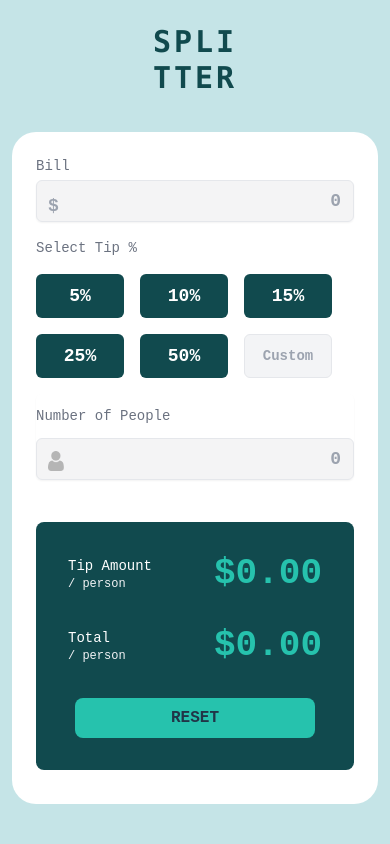
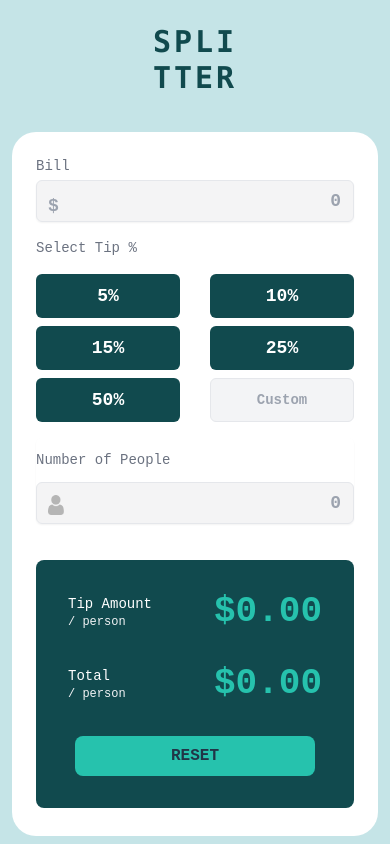
Before and after one commit to ayeshakhan-29/Splitter, a React (Vite) app: page / in a window 390 px wide. Built offline with nearby package versions, Linux system fonts and the light colour scheme.

Commit message:
changed mobile buttons layout

```diff
--- a/src/App.jsx
+++ b/src/App.jsx
@@ -22,9 +22,15 @@ export default function App() {
     const finalTipPercentage = customTipPercentage || tipPercentage;
     const bill = parseFloat(billAmount);
     const tip = bill * (finalTipPercentage / 100);
-    const tipPerPerson = numberOfPeople === '' || numberOfPeople === '0' ? 0 : tip / parseFloat(numberOfPeople);
+    const tipPerPerson =
+      numberOfPeople === "" || numberOfPeople === "0"
+        ? 0
+        : tip / parseFloat(numberOfPeople);
     const totalBillWithTip = bill + tip;
-    const billPerPerson = numberOfPeople === '' || numberOfPeople === '0' ? 0 : totalBillWithTip / parseFloat(numberOfPeople);
+    const billPerPerson =
+      numberOfPeople === "" || numberOfPeople === "0"
+        ? 0
+        : totalBillWithTip / parseFloat(numberOfPeople);
     console.log("Bill Amount:", bill);
     console.log("Final Tip Percentage:", finalTipPercentage);
     console.log("Number of People:", numberOfPeople);
@@ -32,24 +38,35 @@ export default function App() {
     console.log("Bill Per Person:", billPerPerson);
     return {
       tipPerPerson: isNaN(tipPerPerson) ? 0 : tipPerPerson.toFixed(2),
-      billPerPerson: isNaN(billPerPerson) ? 0 : billPerPerson.toFixed(2)
+      billPerPerson: isNaN(billPerPerson) ? 0 : billPerPerson.toFixed(2),
     };
   };
 
-
   return (
-    <div className="h-screen w-screen md:w-full md:h-full md:flex md:flex-wrap md:flex-col md:items-center md:justify-around">
-      <div className="text-center md:py-8 py-6">
-        <span className="uppercase font-mono text-3xl text-[#114A4E] tracking-widest">spli</span><br />
-        <span className="uppercase font-mono text-3xl mt-2 text-[#114A4E] tracking-widest">tter</span>
+    <div className=" md:h-screen h-screen w-screen md:w-screen md:flex md:flex-col md:items-center md:justify-center bg-[#c5e4e7]">
+      <div className="text-center md:py-0 py-6">
+        <span className="uppercase font-mono text-3xl text-[#114A4E] tracking-widest">
+          spli
+        </span>
+        <br />
+        <span className="uppercase font-mono text-3xl mt-2 text-[#114A4E] tracking-widest">
+          tter
+        </span>
       </div>
 
-      <div className="h-[42rem] md:h-full grid md:grid-cols-2 bg-white rounded-[1.5rem] m-3 p-2 ">
-        <div className="h-full w-full justify-center md:max-w-sm p-4">
-          <label htmlFor="bill" className="block text-sm font-medium text-gray-500 ">Bill</label>
+      <div className="h-[44rem] md:h-3/5 grid md:grid-cols-2 bg-white rounded-[1.5rem] m-3 p-2 ">
+        <div className="h-full w-full justify-center md:max-w-sm p-4 md:h-full">
+          <label
+            htmlFor="bill"
+            className="block text-sm font-medium text-gray-500 "
+          >
+            Bill
+          </label>
           <div className="relative mt-1 rounded-md shadow-sm">
             <div className="absolute inset-y-0 left-0 pl-3 flex pointer-events-none">
-              <span className="text-gray-400 mt-3 md:mt-4 text-lg md:text-lg">$</span>
+              <span className="text-gray-400 mt-3 md:mt-4 text-lg md:text-lg">
+                $
+              </span>
             </div>
             <input
               type="text"
@@ -63,53 +80,127 @@ export default function App() {
           </div>
 
           {/* Select Tip section */}
-          <label htmlFor="selectTip" className="block text-sm font-medium text-gray-500 py-4 md:py-4">Select Tip %</label>
-          <div className="flex mb-4">
+          <label
+            htmlFor="selectTip"
+            className="block text-sm font-medium text-gray-500 py-4 md:py-4"
+          >
+            Select Tip %
+          </label>
+          <div className="flex flex-wrap mb-4 w-full gap-2 justify-between">
             <button
-              className={`mr-4 px-4 py-2 ${selectedButton === 5 ? 'bg-[#26C2AD] text-[#114A4E]' : 'bg-[#114A4E] text-white'} text-lg font-bold rounded-md w-[5.5rem] md:w-[9.5rem]`}
-              onClick={() => { setTipPercentage(5); setSelectedButton(5); }}
+              className={` px-4 py-2 ${selectedButton === 5
+                  ? "bg-[#26C2AD] text-[#114A4E]"
+                  : "bg-[#114A4E] text-white"
+                } text-lg font-bold rounded-md w-[9rem] md:w-[6.5rem]`}
+              onClick={() => {
+                setTipPercentage(5);
+                setSelectedButton(5);
+              }}
             >
               5%
             </button>
-            <button className={`mr-4 px-4 py-2 ${selectedButton === 10 ? 'bg-[#26C2AD] text-[#114A4E]' : 'bg-[#114A4E] text-white'} text-lg font-bold rounded-md w-[5.5rem] md:w-[6.5rem]`} onClick={() => { setTipPercentage(10); setSelectedButton(10); }}>10%</button>
-            <button className={`px-4 py-2 ${selectedButton === 15 ? 'bg-[#26C2AD] text-[#114A4E]' : 'bg-[#114A4E] text-white'}  text-lg font-bold rounded-md w-[5.5rem] md:w-[6.5rem]`} onClick={() => { setTipPercentage(15); setSelectedButton(15); }}>15%</button>
-          </div>
-          <div className="flex mb-4">
-            <button className={`mr-4 px-4 py-2 ${selectedButton === 25 ? 'bg-[#26C2AD] text-[#114A4E]' : 'bg-[#114A4E] text-white'}  text-lg font-bold rounded-md w-[5.5rem] md:w-[6.5rem]`} onClick={() => { setTipPercentage(25); setSelectedButton(25); }}>25%</button>
-            <button className={`mr-4 px-4 py-2 ${selectedButton === 50 ? 'bg-[#26C2AD] text-[#114A4E]' : 'bg-[#114A4E] text-white'}  text-lg font-bold rounded-md w-[5.5rem] md:w-[6.5rem]`} onClick={() => { setTipPercentage(50); setSelectedButton(50); }}>50%</button>
+            <button
+              className={`px-4 py-2 ${selectedButton === 10
+                  ? "bg-[#26C2AD] text-[#114A4E]"
+                  : "bg-[#114A4E] text-white"
+                } text-lg font-bold rounded-md w-[9rem] md:w-[6.5rem]`}
+              onClick={() => {
+                setTipPercentage(10);
+                setSelectedButton(10);
+              }}
+            >
+              10%
+            </button>
+            <button
+              className={`px-4 py-2 ${selectedButton === 15
+                  ? "bg-[#26C2AD] text-[#114A4E]"
+                  : "bg-[#114A4E] text-white"
+                }  text-lg font-bold rounded-md w-[9rem] md:w-[6.5rem]`}
+              onClick={() => {
+                setTipPercentage(15);
+                setSelectedButton(15);
+              }}
+            >
+              15%
+            </button>
+            {/* </div>
+          <div className="flex mb-4"> */}
+            <button
+              className={`px-4 py-2 ${selectedButton === 25
+                  ? "bg-[#26C2AD] text-[#114A4E]"
+                  : "bg-[#114A4E] text-white"
+                }  text-lg font-bold rounded-md w-[9rem] md:w-[6.5rem]`}
+              onClick={() => {
+                setTipPercentage(25);
+                setSelectedButton(25);
+              }}
+            >
+              25%
+            </button>
+            <button
+              className={` px-4 py-2 ${selectedButton === 50
+                  ? "bg-[#26C2AD] text-[#114A4E]"
+                  : "bg-[#114A4E] text-white"
+                }  text-lg font-bold rounded-md w-[9rem] md:w-[6.5rem]`}
+              onClick={() => {
+                setTipPercentage(50);
+                setSelectedButton(50);
+              }}
+            >
+              50%
+            </button>
             <input
               type="text"
-              className="bg-gray-100 border md:text-center text-center text-sm md:text-lg font-semibold text-[#114A4E] rounded-md px-3 py-2 w-[5.5rem] md:w-[6.5rem] outline outline-0 focus:outline-0 border focus:border-2 focus:border-blue-500"
+              className="bg-gray-100 border md:text-center text-center text-sm md:text-lg font-semibold text-[#114A4E] rounded-md px-3 py-2 w-[9rem] md:w-[6.5rem] outline outline-0 focus:outline-0 border focus:border-2 focus:border-blue-500"
               placeholder="Custom"
               value={customTipPercentage}
               onChange={(e) => {
                 const value = e.target.value;
-                if (value === '' || (/^\d+$/.test(value) && value >= 1 && value <= 100)) {
+                if (
+                  value === "" ||
+                  (/^\d+$/.test(value) && value >= 1 && value <= 100)
+                ) {
                   setCustomTipPercentage(value);
                   setTipPercentage(value);
                 }
               }}
             />
-            {customTipPercentage && (parseInt(customTipPercentage) === 0 || parseInt(customTipPercentage) > 100) && (
-              <span className="text-red-500 text-sm font-medium ml-2">Enter a number between 1 and 100</span>
-            )}
+            {customTipPercentage &&
+              (parseInt(customTipPercentage) === 0 ||
+                parseInt(customTipPercentage) > 100) && (
+                <span className="text-red-500 text-sm font-medium ml-2">
+                  Enter a number between 1 and 100
+                </span>
+              )}
 
-            {customTipPercentage && (parseInt(customTipPercentage) === 0 || parseInt(customTipPercentage) > 100) && (
-              <span className="text-red-500 text-sm font-medium ml-2">Enter a number between 1 and 100</span>
-            )}
-
+            {customTipPercentage &&
+              (parseInt(customTipPercentage) === 0 ||
+                parseInt(customTipPercentage) > 100) && (
+                <span className="text-red-500 text-sm font-medium ml-2">
+                  Enter a number between 1 and 100
+                </span>
+              )}
           </div>
           {/* Number of People section */}
           <div className="relative mt-1 rounded-md shadow-sm">
             <div className="absolute inset-y-0 left-0 pl-3 flex items-center pointer-events-none">
-              <img src={user} className="md:h-[1.5rem] h-[1.2rem] mt-12 md:mt-10" alt="user" />
+              <img
+                src={user}
+                className="md:h-[1.5rem] h-[1.2rem] mt-12 md:mt-10"
+                alt="user"
+              />
             </div>
             <div className="flex">
-              <label htmlFor="numberOfPeople" className="block text-sm font-medium text-gray-500 md:py-3 py-3">
+              <label
+                htmlFor="numberOfPeople"
+                className="block text-sm font-medium text-gray-500 md:py-3 py-3"
+              >
                 Number of People
               </label>
               {numberOfPeople && parseInt(numberOfPeople) === 0 && (
-                <span className="text-red-500 text-sm font-medium ml-24 md:ml-36 md:py-3 py-3">can't be zero</span>
+                <span className="text-red-500 text-sm font-medium ml-24 md:ml-36 md:py-3 py-3">
+                  can't be zero
+                </span>
               )}
             </div>
             <input
@@ -123,7 +214,10 @@ export default function App() {
                   setNumberOfPeople(value);
                 }
               }}
-              className={`peer w-full h-full bg-transparent pl-10 pr-3 sm:text-2xl rounded-md text-right bg-zinc-100 text-[#114A4E] font-bold outline outline-0 focus:outline-0 disabled:bg-blue-gray-50 transition-all placeholder-shown:border placeholder-shown:border-blue-gray-200 placeholder-shown:border-t-blue-gray-200 border focus:border-2 text-lg px-3 py-2.5 rounded-[7px] ${numberOfPeople && parseInt(numberOfPeople) === 0 ? 'border-red-500' : 'border-blue-gray-200 focus:border-blue-500'}`}
+              className={`peer w-full h-full bg-transparent pl-10 pr-3 sm:text-2xl rounded-md text-right bg-zinc-100 text-[#114A4E] font-bold outline outline-0 focus:outline-0 disabled:bg-blue-gray-50 transition-all placeholder-shown:border placeholder-shown:border-blue-gray-200 placeholder-shown:border-t-blue-gray-200 border focus:border-2 text-lg px-3 py-2.5 rounded-[7px] ${numberOfPeople && parseInt(numberOfPeople) === 0
+                  ? "border-red-500"
+                  : "border-blue-gray-200 focus:border-blue-500"
+                }`}
               placeholder="0"
             />
           </div>
@@ -134,24 +228,37 @@ export default function App() {
           <div className=" bg-[#114A4E] rounded-lg md:w-full">
             <div className="p-8 flex justify-between gap-4 items-center  ">
               <div>
-                <label className="block text-sm font-medium text-white">Tip Amount</label>
+                <label className="block text-sm font-medium text-white">
+                  Tip Amount
+                </label>
                 <p className="font-normal text-xs text-gray-100">/ person</p>
               </div>
 
-              <p className="text-4xl font-semibold text-[#26C2AD]">${calculateTipPerPerson().tipPerPerson}</p>
+              <p className="text-4xl font-semibold text-[#26C2AD]">
+                ${calculateTipPerPerson().tipPerPerson}
+              </p>
             </div>
 
             {/* Bill Per Person */}
             <div className="px-8 flex justify-between gap-3 md:flex md:gap-2 items-center">
               <div>
-                <label className="block text-sm font-medium text-white">Total</label>
+                <label className="block text-sm font-medium text-white">
+                  Total
+                </label>
                 <p className="font-normal text-xs text-gray-100">/ person</p>
               </div>
-              <p className="text-4xl font-semibold text-[#26C2AD]">${calculateTipPerPerson().billPerPerson}</p>
+              <p className="text-4xl font-semibold text-[#26C2AD]">
+                ${calculateTipPerPerson().billPerPerson}
+              </p>
             </div>
             {/* Reset Button */}
             <div className="flex justify-center items-center md:mt-16">
-              <button className="m-8 h-[2.5rem] w-[15rem] rounded-lg bg-[#26C2AD]" onClick={resetValues}>RESET</button>
+              <button
+                className="m-8 h-[2.5rem] w-[15rem] rounded-lg bg-[#26C2AD]"
+                onClick={resetValues}
+              >
+                RESET
+              </button>
             </div>
           </div>
         </div>
```
